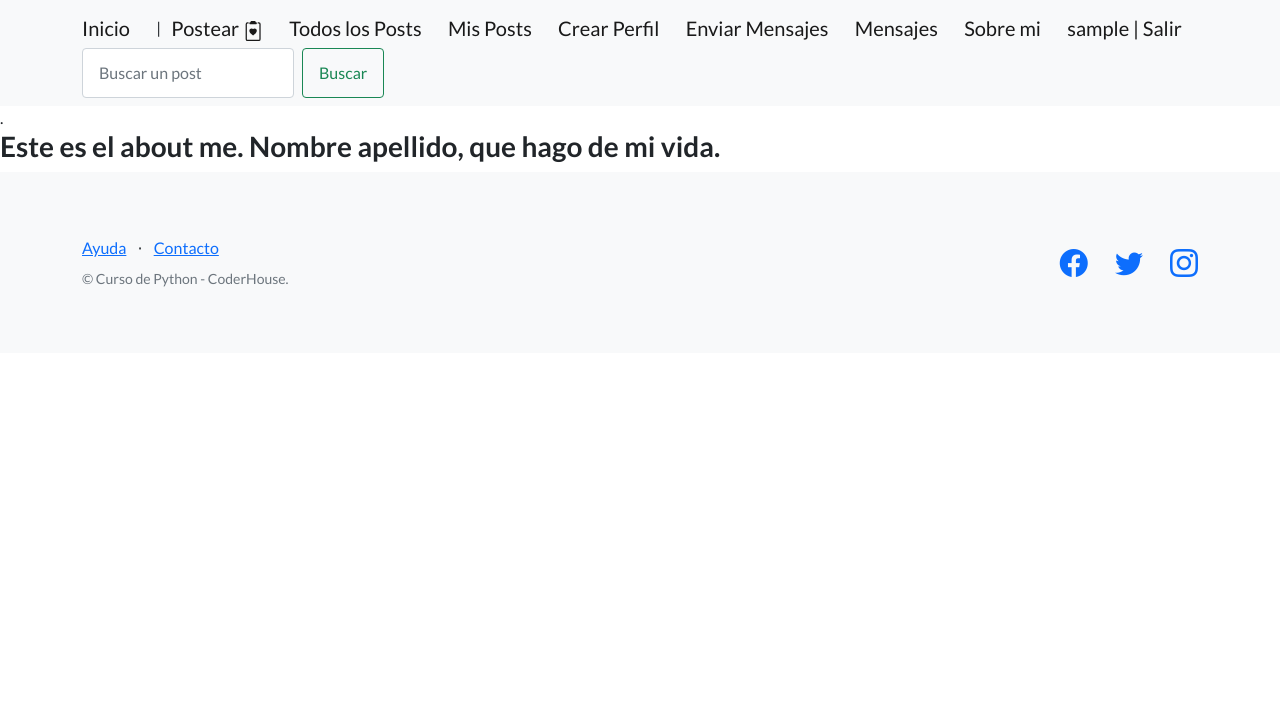
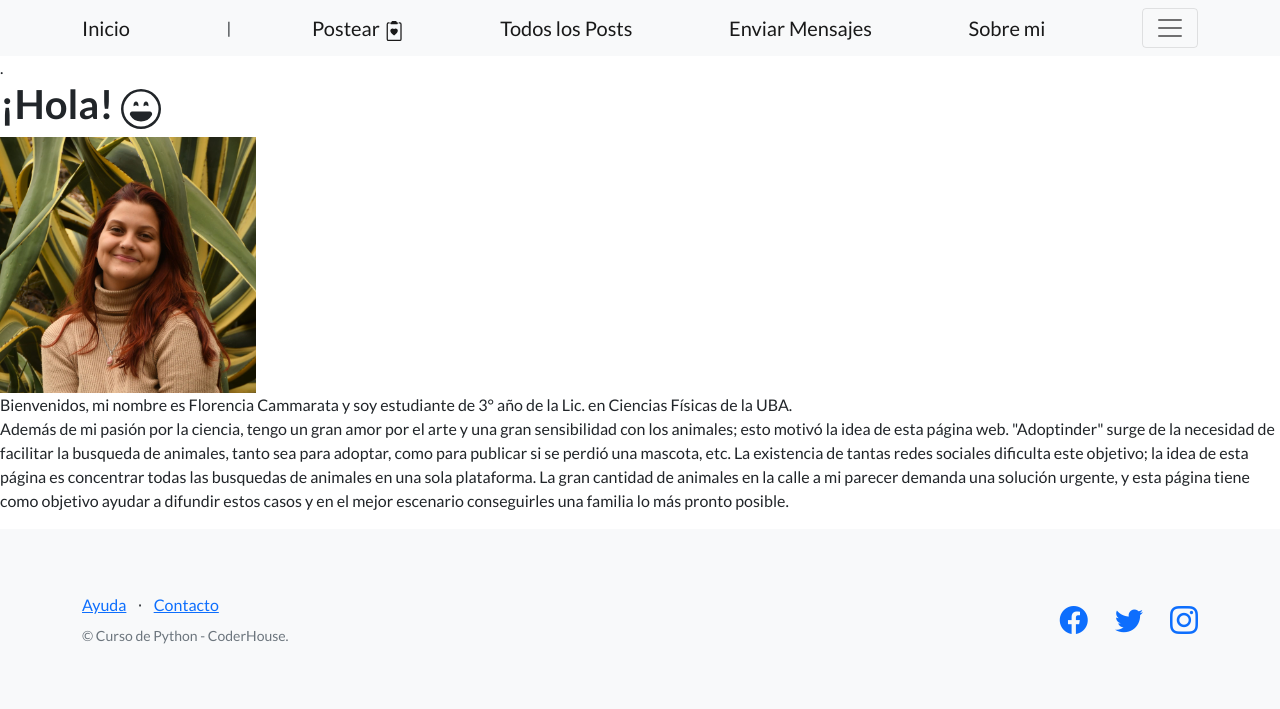
Before and after one commit to flor-magali/Proyecto-Final-Cammarata, a Django app: page /aboutme/ in a window 1280 px wide. Shown: the top 709 px of the page. Run offline with Django 4.2, Linux system fonts and the light colour scheme; the visitor is signed in with stand-in values (Sample User, id 1); some libraries are stand-ins or nearby versions.

Commit message:
Hice cambios estéticos

```diff
--- a/AppPagweb/templates/AppPagweb/aboutme.html
+++ b/AppPagweb/templates/AppPagweb/aboutme.html
@@ -3,7 +3,22 @@
 
 
  {%block main%}.
- <h3>Este es el about me. Nombre apellido, que hago de mi vida.</h3>
+ <h1>¡Hola! <svg xmlns="http://www.w3.org/2000/svg" width="40" height="40" fill="currentColor" class="bi bi-emoji-laughing" viewBox="0 0 16 16">
+    <path d="M8 15A7 7 0 1 1 8 1a7 7 0 0 1 0 14zm0 1A8 8 0 1 0 8 0a8 8 0 0 0 0 16z"/>
+    <path d="M12.331 9.5a1 1 0 0 1 0 1A4.998 4.998 0 0 1 8 13a4.998 4.998 0 0 1-4.33-2.5A1 1 0 0 1 4.535 9h6.93a1 1 0 0 1 .866.5zM7 6.5c0 .828-.448 0-1 0s-1 .828-1 0S5.448 5 6 5s1 .672 1 1.5zm4 0c0 .828-.448 0-1 0s-1 .828-1 0S9.448 5 10 5s1 .672 1 1.5z"/>
+  </svg> </h1>
+  <img height="256px" src="http://127.0.0.1:8000/media/avatares/foto-perfil.jpeg">
+  <p> Bienvenidos, mi nombre es Florencia Cammarata y soy estudiante de 3° año de la Lic. en Ciencias Físicas de la UBA.<br>
+
+    Además de mi pasión por la ciencia, tengo un gran amor por el arte y una gran sensibilidad con los animales;
+    esto motivó la idea de esta página web.
+    "Adoptinder" surge de la necesidad de facilitar la busqueda de animales, tanto sea para adoptar,
+    como para publicar si se perdió una mascota, etc. La existencia de tantas redes sociales dificulta
+    este objetivo; la idea de esta página es concentrar todas las busquedas de animales en una sola plataforma.
+    La gran cantidad de animales en la calle a mi parecer demanda una solución urgente, y esta
+    página tiene como objetivo ayudar a difundir estos casos y en el mejor escenario conseguirles una familia
+    lo más pronto posible.
+</p>
 
 
  {% endblock %}
--- a/AppPagweb/templates/AppPagweb/base.html
+++ b/AppPagweb/templates/AppPagweb/base.html
@@ -32,20 +32,36 @@
                       </svg>
                     </a>
                     <a class="navbar-brand" href="{% url 'post-list' %}">Todos los Posts</a>
-                    <a class="navbar-brand" href="{% url 'post-mine' %}">Mis Posts</a>
-                    {% if user.profile %}
-                    <a class="navbar-brand" href="{% url 'profile-update' user.profile.id %}">Editar Perfil</a>
-                    {% else %}
-                    <a class="navbar-brand" href="{% url 'profile-create' %}">Crear Perfil</a>
+                    <a class="navbar-brand" href="{% url 'mensaje-create' %}"> Enviar Mensajes</a>
+                    <a class="navbar-brand" href="{% url 'aboutme' %}"> Sobre mi</a>
+
+                    {%if user.profile.avatar_url %}
+                     <h5>{{user.username}} <img src="{{user.profile.avatar_url}}" height="100%" width="48px" style="border-radius: 50%"></h5>
                     {% endif %}
-                    <a class="navbar-brand" href="{% url 'mensaje-create' %}"> Enviar Mensajes</a>
-                    <a class="navbar-brand" href="{% url 'mensaje-list' %}">Mensajes</a>
-                    <a class="navbar-brand" href="{% url 'aboutme' %}">Sobre mi</a>
-                    <a class="navbar-brand" href="{% url 'logout' %}">{{user.username}} | Salir</a>
-                    <form action="{% url 'post-search' %}" class="d-flex">
-                        <input class="form-control me-2" name="criterio" type="search" placeholder="Buscar un post" aria-label="Search">
-                        <button class="btn btn-outline-success" type="submit">Buscar</button>
-                      </form>
+
+                    <button class="navbar-toggler" type="button" data-bs-toggle="collapse" data-bs-target="#navbarCollapse" aria-controls="navbarCollapse" aria-expanded="false" aria-label="Toggle navigation">
+                        <span class="navbar-toggler-icon"></span>
+                    </button>
+                    <div class="collapse navbar-collapse" id="navbarCollapse">
+                    <ul class="navbar-nav me-auto mb-2 mb-md-0">
+
+                        <form action="{% url 'post-search' %}" class="d-flex">
+                            <input class="form-control me-2" name="criterio" type="search" placeholder="Buscar un post" aria-label="Search">
+                            <button class="btn btn-outline-success" type="submit">Buscar</button>
+                        </form>
+
+                        <a class="navbar-brand" href="{% url 'post-mine' %}">Mis Posts</a>
+                        <a class="navbar-brand" href="{% url 'mensaje-list' %}">Mis Mensajes</a>
+                        {% if user.profile %}
+                        <a class="navbar-brand" href="{% url 'profile-update' user.profile.id %}">Editar Perfil</a>
+                        {% else %}
+                        <a class="navbar-brand" href="{% url 'profile-create' %}">Crear Perfil</a>
+                        {% endif %}
+                        <a class="navbar-brand" href="{% url 'logout' %}"> Salir</a>
+                   </ul>
+
+
+
 
                 {% else %}
                     <a class="navbar-brand" href="{% url 'login' %}">Ingresar</a>
--- a/AppPagweb/templates/AppPagweb/postear_detail.html
+++ b/AppPagweb/templates/AppPagweb/postear_detail.html
@@ -3,7 +3,6 @@
 
 
  {% block main %}
-
  <div class="d-flex justify-content-center">
     <div class="col col-8" style="text-align: center;">
         <h1 class="mt-5">{{post.Titulo}}
--- a/AppPagweb/templates/AppPagweb/postear_form.html
+++ b/AppPagweb/templates/AppPagweb/postear_form.html
@@ -4,14 +4,14 @@
 
  {%block main%}.
 
- <h2>Dar en adopción
+ <h2>Hacer un post
     <svg xmlns="http://www.w3.org/2000/svg" width="30" height="30" fill="currentColor" class="bi bi-clipboard-heart" viewBox="0 0 16 16">
         <path fill-rule="evenodd" d="M5 1.5A1.5 1.5 0 0 1 6.5 0h3A1.5 1.5 0 0 1 11 1.5v1A1.5 1.5 0 0 1 9.5 4h-3A1.5 1.5 0 0 1 5 2.5v-1Zm5 0a.5.5 0 0 0-.5-.5h-3a.5.5 0 0 0-.5.5v1a.5.5 0 0 0 .5.5h3a.5.5 0 0 0 .5-.5v-1Z"/>
         <path d="M3 1.5h1v1H3a1 1 0 0 0-1 1V14a1 1 0 0 0 1 1h10a1 1 0 0 0 1-1V3.5a1 1 0 0 0-1-1h-1v-1h1a2 2 0 0 1 2 2V14a2 2 0 0 1-2 2H3a2 2 0 0 1-2-2V3.5a2 2 0 0 1 2-2Z"/>
         <path d="M8 6.982C9.664 5.309 13.825 8.236 8 12 2.175 8.236 6.336 5.31 8 6.982Z"/>
       </svg>
  </h2>
- <h5>Acá podes postear los datos del animalito que estas dando en adopción.</h5>
+ <h5>Contanos brevemente de que se trata tu publicación.</h5>
 
 
 <form method="post" enctype="multipart/form-data">
--- a/AppPagweb/templates/AppPagweb/postear_list.html
+++ b/AppPagweb/templates/AppPagweb/postear_list.html
@@ -1,6 +1,5 @@
 {% extends "AppPagweb/base.html" %}
 {% load static %}
-
 
  {%block main%}.
 
```
Also changed, not shown: AppPagweb/models.py (+5 -17 lines), AppPagweb/templates/AppPagweb/index.html (+11 -9 lines).
